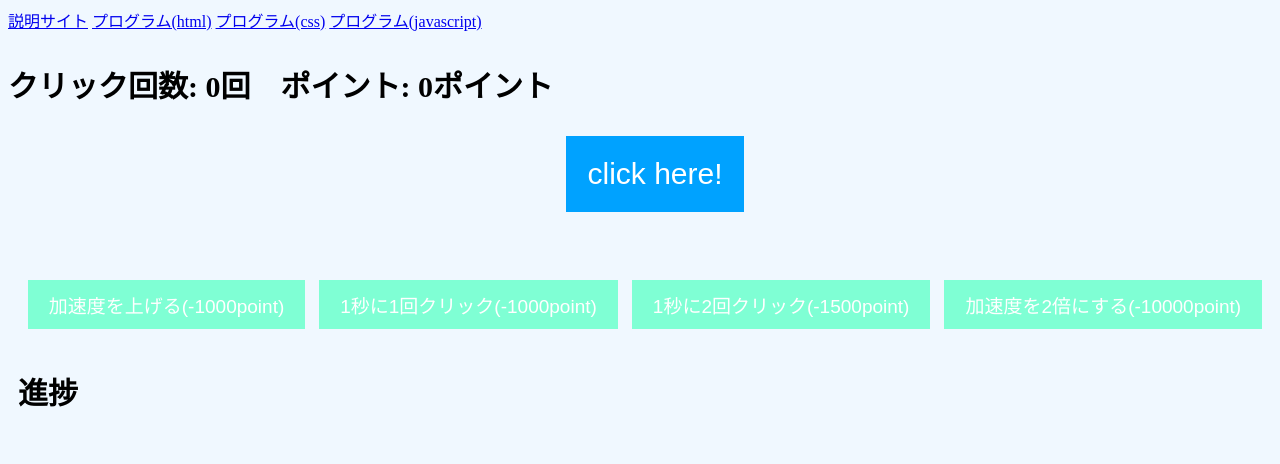
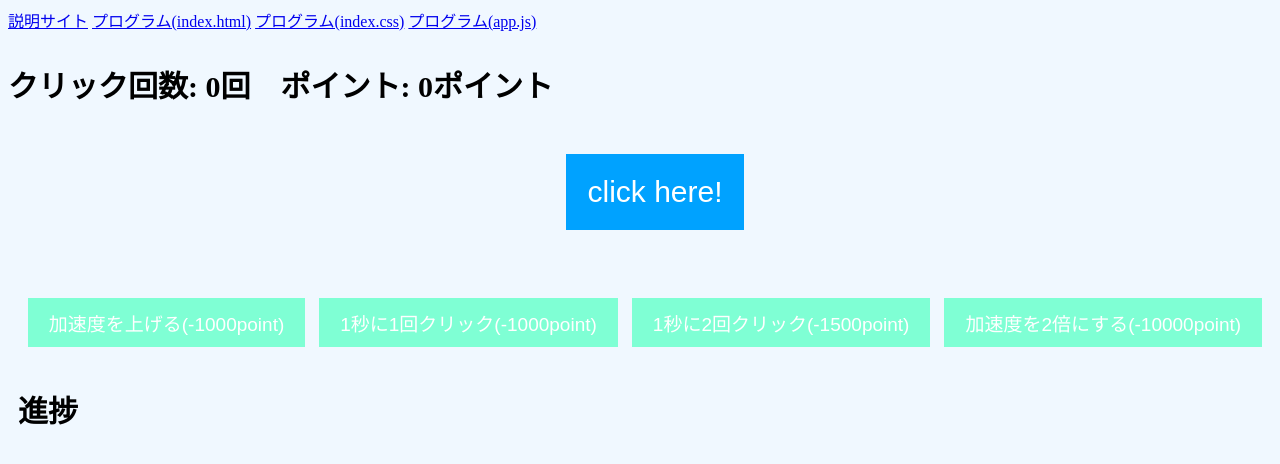
Before and after one commit to tiger-math/yamath, a Jekyll site: the page ツール・ミニゲーム等/click-game/index.html, which Jekyll copies as it is, in a window 1280 px wide. Shown: the top 464 px of the page. Built offline with Jekyll 4.4.1, drawn with Linux system fonts in a browser that asks for light colours.

Commit message:
Update index.html

```diff
--- a/ツール・ミニゲーム等/click-game/index.html
+++ b/ツール・ミニゲーム等/click-game/index.html
@@ -7,10 +7,10 @@
  </head>
  <body>
   <a href="https://tiger-math.github.io/yamath/クリックゲーム.html" target="_blank">説明サイト</a>
-  <a href="https://onl.la/ic8d9dN" target="_blank">プログラム(html)</a>
-  <a href="https://onl.la/UUAKyqp" target="_blank">プログラム(css)</a>
-  <a href="https://onl.la/WiQLLEc" target="_blank">プログラム(javascript)</a>
-  <p id="text_click">クリック回数: 0回　ポイント: 0ポイント</p>
+  <a href="https://raw.githubusercontent.com/yamath/ツール・ミニゲーム等/click-game/index.html" target="_blank">プログラム(index.html)</a>
+  <a href="https://raw.githubusercontent.com/yamath/ツール・ミニゲーム等/click-game/index.css" target="_blank">プログラム(index.css)</a>
+  <a href="https://raw.githubusercontent.com/yamath/ツール・ミニゲーム等/click-game/app.js" target="_blank">プログラム(app.js)</a>
+  <p id="text_click">クリック回数: 0回　ポイント: 0ポイント</p><br>
   <div class="center">
    <button id="button_click">click here!</button>
   </div><br>
```
